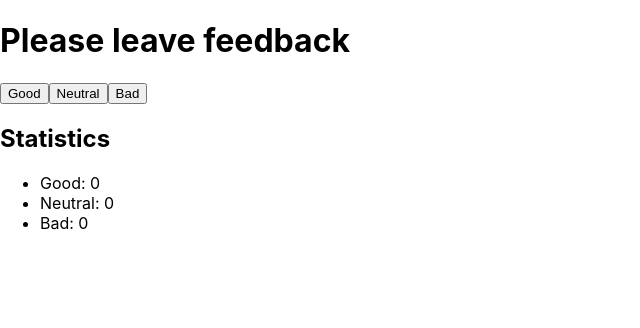
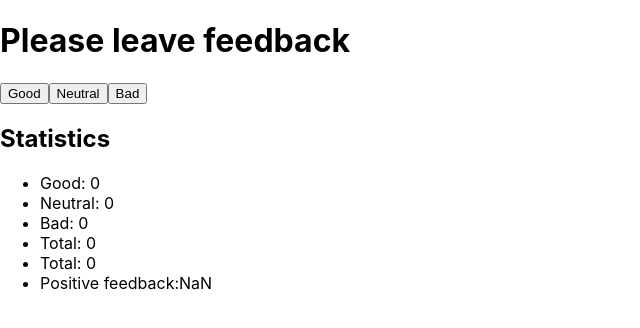
Before and after one commit to OlenaPobehailo/goit-react-hw-02-feedback, a React (Create React App) app: page / in a window 1280 px wide. Shown: the top 328 px of the page, without its empty margins (0-640 px from the left). Built offline with nearby package versions, Linux system fonts and the light colour scheme.

Commit message:
adds countTotalFeedback and countPositiveFeedbackPercentage

```diff
--- a/src/components/App.jsx
+++ b/src/components/App.jsx
@@ -25,6 +25,16 @@ export class App extends Component {
     }));
   };
 
+  countTotalFeedback() {
+    const { good, neutral, bad } = this.state;
+    return good + neutral + bad;
+  }
+
+  countPositiveFeedbackPercentage() {
+    const { good } = this.state;
+    return Math.round((good / this.countTotalFeedback()) * 100);
+  }
+
   render() {
     return (
       <>
@@ -39,14 +49,19 @@ export class App extends Component {
           <button type="button" onClick={this.handleBad}>
             Bad
           </button>
+
           <h2>Statistics</h2>
+
           <ul>
             <li>Good: {this.state.good}</li>
             <li>Neutral: {this.state.neutral}</li>
             <li>Bad: {this.state.bad}</li>
+            <li>Total: {this.state.bad}</li>
+            <li>Total: {this.countTotalFeedback()}</li>
+            <li>Positive feedback:{this.countPositiveFeedbackPercentage()}</li>
           </ul>
         </div>
       </>
     );
   }
-};
+}
```
